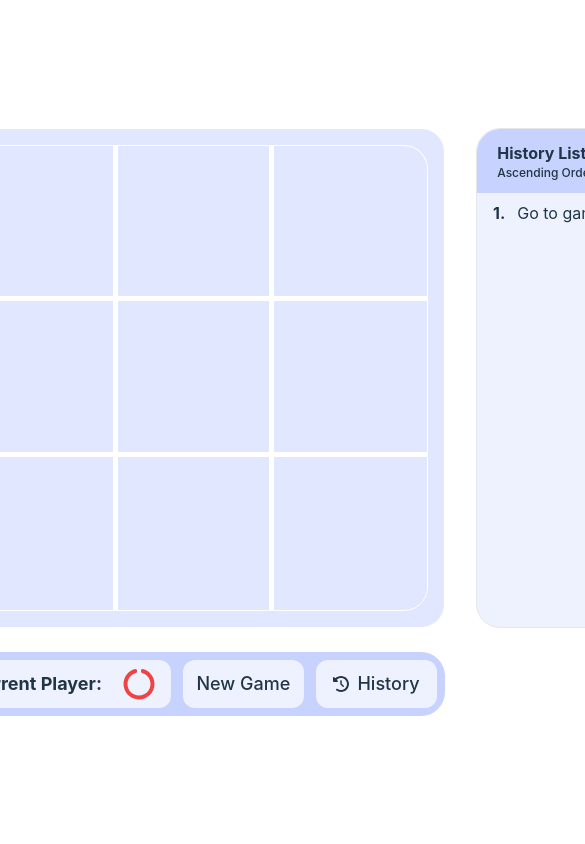
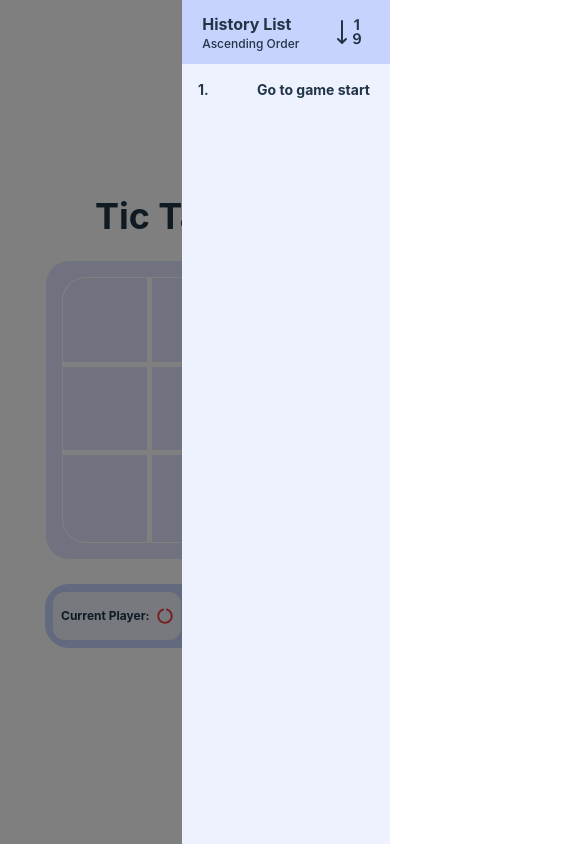
Before and after one commit to nmthong226/my-tic-tac-toe, a React (Vite) app: page / in a window 390 px wide. Shown: the top 844 px of the page, 585 px wide, since content can reach past the window. Built offline with nearby package versions, Linux system fonts and the light colour scheme.

Commit message:
feat: complete functionalities

```diff
--- a/src/App.jsx
+++ b/src/App.jsx
@@ -12,17 +12,17 @@ function Square({ value, onSquareClick, className, isWinningSquare, xIsNext, win
     <button className={cx("flex items-center justify-center square", className)} onClick={onSquareClick}>
       <div className={`w-[90%] h-[90%] flex items-center justify-center
         ${isWinningSquare ? "bg-white shadow-lg scale-110 transform transition-transform ease-out duration-200" : ""}
-        hover:bg-white rounded-3xl hover:scale-110 transform
+        hover:bg-white rounded-xl sm:rounded-3xl hover:scale-110 transform
         transition-transform ease-out duration-200 group`}>
         {value === 'X' ? (
-          <FaCircleNotch className="text-red-500 w-20 h-20" />
+          <FaCircleNotch className="text-red-500 w-12 h-12 xsm:w-16 xsm:h-16 sm:w-20 sm:h-20" />
         ) : value === 'O' ? (
-          <FaXmark className="text-blue-500 w-28 h-28" />
+          <FaXmark className="text-blue-500 w-14 h-14 xsm:w-24 xsm:h-24 sm:w-28 sm:h-28" />
         ) :
           xIsNext ? (
-            <FaCircleNotch className="group-hover:flex hidden text-zinc-500 w-20 h-20" />
+            <FaCircleNotch className="group-hover:flex hidden text-zinc-500 w-12 h-12 xsm:w-16 xsm:h-16 sm:w-20 sm:h-20" />
           ) : (
-            <FaXmark className="group-hover:flex hidden text-zinc-500 w-28 h-28" />
+            <FaXmark className="group-hover:flex hidden text-zinc-500 w-14 h-14 xsm:w-24 xsm:h-24 sm:w-28 sm:h-28" />
           )
         }
       </div>
@@ -30,7 +30,7 @@ function Square({ value, onSquareClick, className, isWinningSquare, xIsNext, win
   );
 }
 
-function Board({ xIsNext, squares, onPlay, setCurrentPlayer }) {
+function Board({ xIsNext, squares, onPlay, winner }) {
   function handleClick(i) {
     if (calculateWinner(squares) || squares[i]) {
       return;
@@ -45,15 +45,7 @@ function Board({ xIsNext, squares, onPlay, setCurrentPlayer }) {
   }
 
   const result = calculateWinner(squares);
-  const winner = result ? result.winner : null;
   const winningLine = result ? result.line : [];
-  let status;
-  if (winner) {
-    status = 'Winner: ' + winner;
-  } else {
-    status = (xIsNext ? 'X' : 'O');
-  }
-  setCurrentPlayer(status);
 
   return (
     <>
@@ -61,7 +53,7 @@ function Board({ xIsNext, squares, onPlay, setCurrentPlayer }) {
         <div className="board-row grid grid-cols-3 h-full w-full" key={rowIndex}>
           {Array(3).fill(null).map((_, colIndex) => {
             const index = rowIndex * 3 + colIndex;
-            const isWinningSquare = winningLine.includes(index); // check if it's part of winning line
+            const isWinningSquare = winningLine.includes(index);
             return (
               <Square
                 key={index}
@@ -70,10 +62,10 @@ function Board({ xIsNext, squares, onPlay, setCurrentPlayer }) {
                 className={`w-full h-full flex items-center justify-center bg-indigo-100
                   ${rowIndex < 2 ? 'border-b-4' : ''}
                   ${colIndex < 2 ? 'border-r-4' : ''}
-                  ${rowIndex == 0 && colIndex == 0 ? 'rounded-tl-3xl' : ''}
-                  ${rowIndex == 0 && colIndex == 2 ? 'rounded-tr-3xl' : ''}
-                  ${rowIndex == 2 && colIndex == 0 ? 'rounded-bl-3xl' : ''}
-                  ${rowIndex == 2 && colIndex == 2 ? 'rounded-br-3xl' : ''}
+                  ${rowIndex === 0 && colIndex === 0 ? 'rounded-tl-3xl' : ''}
+                  ${rowIndex === 0 && colIndex === 2 ? 'rounded-tr-3xl' : ''}
+                  ${rowIndex === 2 && colIndex === 0 ? 'rounded-bl-3xl' : ''}
+                  ${rowIndex === 2 && colIndex === 2 ? 'rounded-br-3xl' : ''}
                   border-white rounded-none hover:border-white p-2 focus:outline-none`}
                 isWinningSquare={isWinningSquare}
                 xIsNext={xIsNext}
@@ -96,16 +88,18 @@ export default function Game() {
   const xIsNext = currentMove % 2 === 0;
   const currentSquares = history[currentMove].squares;
 
-  // Function to handle each move
   function handlePlay(nextSquares, index) {
     const row = Math.floor(index / 3);
     const col = index % 3;
-    const location = `(${row + 1}, ${col + 1})`; // Convert to (row, col)
+    const location = `(${row + 1}, ${col + 1})`;
 
     const nextHistory = [...history.slice(0, currentMove + 1), { squares: nextSquares, location }];
     setHistory(nextHistory);
     setCurrentMove(nextHistory.length - 1);
-    setCurrentPlayer(xIsNext ? 'O' : 'X');
+
+    // Move the current player update here
+    const nextPlayer = xIsNext ? 'O' : 'X';
+    setCurrentPlayer(nextPlayer);
   }
 
   function jumpTo(nextMove) {
@@ -113,11 +107,10 @@ export default function Game() {
     setCurrentPlayer(nextMove % 2 === 0 ? 'X' : 'O');
   }
 
-  // Function to handle resetting the game
   function handleNewGame() {
-    setHistory([{ squares: Array(9).fill(null), location: null }]); // Reset history
-    setCurrentMove(0); // Reset move
-    setCurrentPlayer('X'); // Reset player to 'X'
+    setHistory([{ squares: Array(9).fill(null), location: null }]);
+    setCurrentMove(0);
+    setCurrentPlayer('X');
   }
 
   const moves = history.map((step, move) => {
@@ -129,13 +122,13 @@ export default function Game() {
     }
 
     return (
-      <li key={move} className='flex flex-row items-center space-x-2'>
+      <li key={move} className='flex flex-row items-center justify-between px-4 text-sm'>
         <p className='font-bold'>{move + 1}.</p>
         {move === currentMove ? (
-          <p className='px-1'>{description}</p>
+          <p className='p-1 my-1 font-bold'>{description}</p>
         ) : (
           <button
-            className='p-1 my-1 font-normal'
+            className='p-1 my-1 font-normal hover:bg-white'
             onClick={() => jumpTo(move)}>
             {description}
           </button>
@@ -146,9 +139,10 @@ export default function Game() {
 
   return (
     <div className="game flex flex-col w-screen h-screen justify-center items-center">
-      <div className="game-board flex flex-col w-[500px] h-[500px] bg-indigo-100 items-center justify-center rounded-3xl border-[1px] border-white p-4 relative">
-        <Board xIsNext={xIsNext} squares={currentSquares} onPlay={(nextSquares, index) => handlePlay(nextSquares, index)} setCurrentPlayer={setCurrentPlayer} />
-        <div className={`game-info absolute -right-64 bg-indigo-50 h-[500px] w-56 rounded-3xl border ${showHistory ? 'animate-fade' : 'hidden'}`}>
+      <h1 className="text-4xl font-bold mb-6">Tic Tac Toe</h1>
+      <div className="game-board flex flex-col w-[300px] h-[300px] xsm:w-[400px] xsm:h-[400px] sm:w-[500px] sm:h-[500px] bg-indigo-100 items-center justify-center rounded-3xl border-[1px] border-white p-4 relative">
+        <Board xIsNext={xIsNext} squares={currentSquares} onPlay={handlePlay} winner={calculateWinner(currentSquares)?.winner} />
+        <div className={`game-info absolute max-lg:hidden sm:-right-64 bg-indigo-50 h-[500px] w-56 rounded-3xl border ${showHistory ? 'animate-fade' : 'hidden'}`}>
           <button className="w-full h-16 bg-indigo-200 rounded-t-3xl rounded-b-none mb-2 group" onClick={() => setAscending(!isAscending)}>
             <div className='flex flex-row items-center justify-between'>
               <div className='flex flex-col items-start'>
@@ -159,31 +153,51 @@ export default function Game() {
               <BsSortNumericUp className={`w-10 h-10 p-1 rounded-lg group-hover:bg-indigo-50 hover:bg-indigo-50 ${isAscending ? 'hidden' : ''}`} onClick={() => setAscending(!isAscending)} />
             </div>
           </button>
-          <ol className='flex flex-col ml-4'>{moves}</ol>
+          <ol className='flex flex-col'>{moves}</ol>
         </div>
       </div>
-      <div className='flex justify-between w-[500px] h-16 bg-indigo-200 mt-6 rounded-3xl p-2'>
-        <div className='flex flex-row w-[45%] h-full bg-indigo-50 rounded-xl items-center justify-between px-4'>
-          <p className='text-lg font-bold mr-4'>Current Player: </p>
+      <div className='flex justify-between w-[300px] xsm:w-[400px] sm:w-[500px] h-16 bg-indigo-200 mt-6 rounded-3xl p-2'>
+        <div className='flex flex-row w-[45%] h-full bg-indigo-50 rounded-xl items-center justify-between px-2 sm:px-4'>
+          <p className='text-xs xsm:text-base sm:text-lg font-bold text-nowrap'>Current Player: </p>
           {currentPlayer === 'X' ? (
-            <FaCircleNotch className="text-red-500 w-8 h-8" />
+            <FaCircleNotch className="text-red-500 w-4 h-4 xsm:w-6 xsm:h-6 sm:w-8 sm:h-8" />
           ) : (
-            <FaXmark className="text-blue-500 w-10 h-10" />
+            <FaXmark className="text-blue-500 w-6 h-6 xsm:w-8 xm:h-8 sm:w-10 sm:h-10" />
           )}
         </div>
         <button
           className='flex flex-row w-[25%] h-full bg-indigo-50 hover:bg-white rounded-xl items-center justify-center px-2'
-          onClick={handleNewGame} // Reset the game when clicked
-        >
-          <p className='text-lg'>New Game </p>
+          onClick={handleNewGame}>
+          <p className='text-xs xsm:text-base sm:text-lg text-nowrap'>New Game </p>
         </button>
         <button
           onClick={() => setShowHistory(!showHistory)}
           className='group flex flex-row w-[25%] h-full bg-indigo-50 hover:bg-white rounded-xl items-center justify-center px-2'>
-          <FaClockRotateLeft className='mr-2' />
-          <p className='text-lg'>History </p>
+          <FaClockRotateLeft className='max-xsm:hidden mr-2 w-4 h-4' />
+          <p className='text-xs xsm:text-base sm:text-lg'>History </p>
         </button>
       </div>
+      {/* Sidebar */}
+      <aside className={`flex flex-col absolute ${showHistory ? '' : 'hidden'} lg:hidden right-0 w-16 lg:w-52 xlg:w-64 min-h-screen bg-indigo-50 transform ${showHistory ? 'translate-x-0 w-52' : 'translate-x-full'} transition-transform duration-300 z-50`}>
+        <button className="w-full h-16 bg-indigo-200 rounded-none mb-2 group" onClick={() => setAscending(!isAscending)}>
+          <div className='flex flex-row items-center justify-between'>
+            <div className='flex flex-col items-start'>
+              <p className='font-bold'>History List</p>
+              <p className='text-xs'>{isAscending ? "Ascending Order" : "Descending Order"}</p>
+            </div>
+            <BsSortNumericDown className={`w-10 h-10 p-1 rounded-lg group-hover:bg-indigo-50 hover:bg-bg-indigo-50 ${isAscending ? '' : 'hidden'}`} onClick={() => setAscending(!isAscending)} />
+            <BsSortNumericUp className={`w-10 h-10 p-1 rounded-lg group-hover:bg-indigo-50 hover:bg-indigo-50 ${isAscending ? 'hidden' : ''}`} onClick={() => setAscending(!isAscending)} />
+          </div>
+        </button>
+        <ol className='flex flex-col'>{moves}</ol>
+      </aside>
+      {/* Overlay for closing the sidebar */}
+      {showHistory && (
+        <div
+          className="fixed inset-0 bg-black lg:hidden opacity-50 z-10"
+          onClick={() => setShowHistory(!showHistory)} // Close sidebar when clicking on the overlay
+        ></div>
+      )}
     </div>
   );
 }
```
